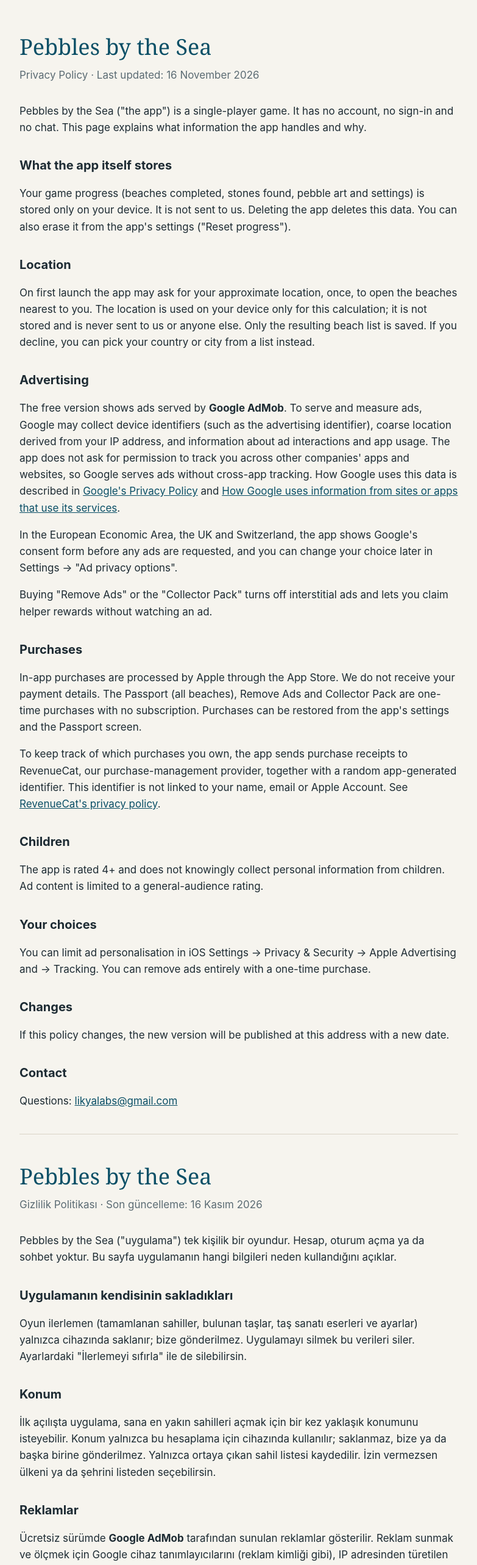
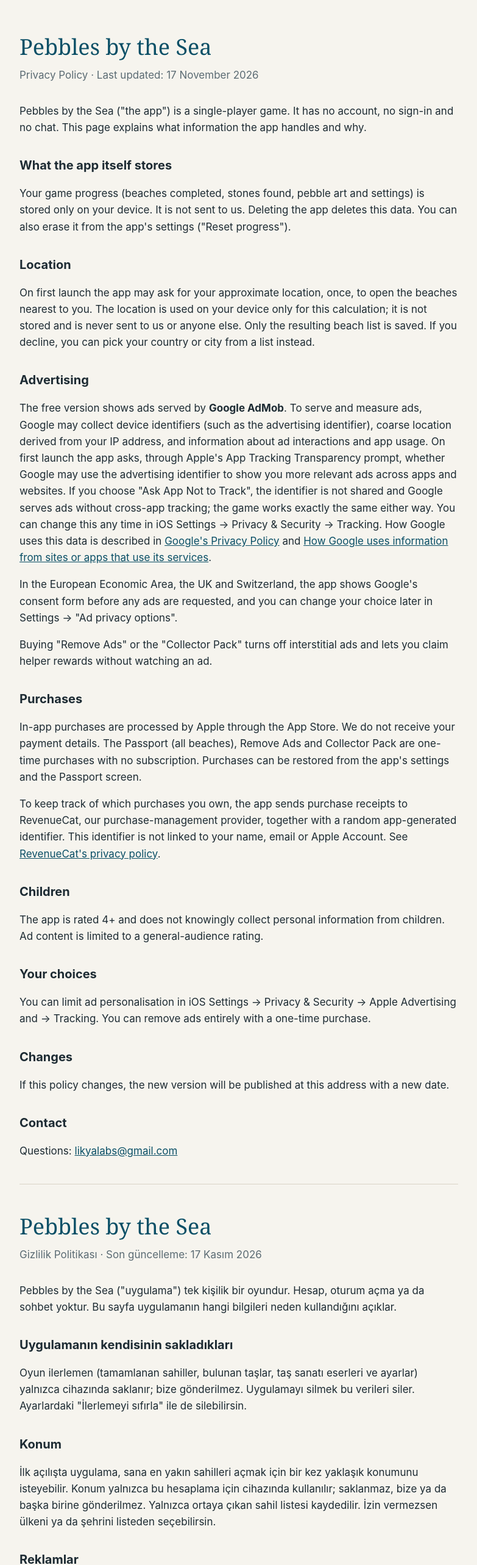
Before and after one commit to likya-labs/likya-labs.github.io, a plain HTML site: page pebbles/privacy.html in a window 1280 px wide. Shown: the top 2566 px of the page at 61% size, without its empty margins (248-1031 px from the left). Drawn offline with Linux system fonts and the light colour scheme.

Commit message:
Pebbles privacy: ATT izleme izni açıklaması

```diff
--- a/pebbles/privacy.html
+++ b/pebbles/privacy.html
@@ -19,7 +19,7 @@
 <body>
 <main>
   <h1>Pebbles by the Sea</h1>
-  <div class="sub">Privacy Policy · Last updated: 16 November 2026</div>
+  <div class="sub">Privacy Policy · Last updated: 17 November 2026</div>
 
   <p>Pebbles by the Sea ("the app") is a single-player game. It has no account, no sign-in and no chat. This page explains what information the app handles and why.</p>
 
@@ -30,7 +30,7 @@
   <p>On first launch the app may ask for your approximate location, once, to open the beaches nearest to you. The location is used on your device only for this calculation; it is not stored and is never sent to us or anyone else. Only the resulting beach list is saved. If you decline, you can pick your country or city from a list instead.</p>
 
   <h2>Advertising</h2>
-  <p>The free version shows ads served by <strong>Google AdMob</strong>. To serve and measure ads, Google may collect device identifiers (such as the advertising identifier), coarse location derived from your IP address, and information about ad interactions and app usage. The app does not ask for permission to track you across other companies' apps and websites, so Google serves ads without cross-app tracking. How Google uses this data is described in <a href="https://policies.google.com/privacy">Google's Privacy Policy</a> and <a href="https://policies.google.com/technologies/partner-sites">How Google uses information from sites or apps that use its services</a>.</p>
+  <p>The free version shows ads served by <strong>Google AdMob</strong>. To serve and measure ads, Google may collect device identifiers (such as the advertising identifier), coarse location derived from your IP address, and information about ad interactions and app usage. On first launch the app asks, through Apple's App Tracking Transparency prompt, whether Google may use the advertising identifier to show you more relevant ads across apps and websites. If you choose "Ask App Not to Track", the identifier is not shared and Google serves ads without cross-app tracking; the game works exactly the same either way. You can change this any time in iOS Settings → Privacy &amp; Security → Tracking. How Google uses this data is described in <a href="https://policies.google.com/privacy">Google's Privacy Policy</a> and <a href="https://policies.google.com/technologies/partner-sites">How Google uses information from sites or apps that use its services</a>.</p>
   <p>In the European Economic Area, the UK and Switzerland, the app shows Google's consent form before any ads are requested, and you can change your choice later in Settings → "Ad privacy options".</p>
   <p>Buying "Remove Ads" or the "Collector Pack" turns off interstitial ads and lets you claim helper rewards without watching an ad.</p>
 
@@ -54,7 +54,7 @@
 
   <div class="tr">
   <h1>Pebbles by the Sea</h1>
-  <div class="sub">Gizlilik Politikası · Son güncelleme: 16 Kasım 2026</div>
+  <div class="sub">Gizlilik Politikası · Son güncelleme: 17 Kasım 2026</div>
 
   <p>Pebbles by the Sea ("uygulama") tek kişilik bir oyundur. Hesap, oturum açma ya da sohbet yoktur. Bu sayfa uygulamanın hangi bilgileri neden kullandığını açıklar.</p>
 
@@ -65,7 +65,7 @@
   <p>İlk açılışta uygulama, sana en yakın sahilleri açmak için bir kez yaklaşık konumunu isteyebilir. Konum yalnızca bu hesaplama için cihazında kullanılır; saklanmaz, bize ya da başka birine gönderilmez. Yalnızca ortaya çıkan sahil listesi kaydedilir. İzin vermezsen ülkeni ya da şehrini listeden seçebilirsin.</p>
 
   <h2>Reklamlar</h2>
-  <p>Ücretsiz sürümde <strong>Google AdMob</strong> tarafından sunulan reklamlar gösterilir. Reklam sunmak ve ölçmek için Google cihaz tanımlayıcılarını (reklam kimliği gibi), IP adresinden türetilen kaba konumu ve reklam etkileşimi / uygulama kullanım bilgilerini toplayabilir. Uygulama seni başka şirketlerin uygulama ve sitelerinde takip etmek için izin istemez; Google reklamları uygulamalar arası takip olmadan sunar. Google'ın bu verileri nasıl kullandığı <a href="https://policies.google.com/privacy?hl=tr">Google Gizlilik Politikası</a>'nda açıklanır.</p>
+  <p>Ücretsiz sürümde <strong>Google AdMob</strong> tarafından sunulan reklamlar gösterilir. Reklam sunmak ve ölçmek için Google cihaz tanımlayıcılarını (reklam kimliği gibi), IP adresinden türetilen kaba konumu ve reklam etkileşimi / uygulama kullanım bilgilerini toplayabilir. Uygulama ilk açılışta Apple'ın Uygulama İzleme Şeffaflığı penceresiyle, Google'ın reklam kimliğini uygulamalar ve siteler arasında daha ilgili reklamlar için kullanıp kullanamayacağını sorar. "Uygulamadan İzlememesini İste" dersen kimlik paylaşılmaz ve Google reklamları uygulamalar arası takip olmadan sunar; oyun her iki durumda da aynı çalışır. Bu tercihi iOS Ayarlar → Gizlilik ve Güvenlik → İzleme bölümünden istediğin zaman değiştirebilirsin. Google'ın bu verileri nasıl kullandığı <a href="https://policies.google.com/privacy?hl=tr">Google Gizlilik Politikası</a>'nda açıklanır.</p>
   <p>Avrupa Ekonomik Alanı, Birleşik Krallık ve İsviçre'de uygulama, reklam istemeden önce Google'ın onay formunu gösterir; seçimini daha sonra Ayarlar → "Reklam gizlilik seçenekleri" bölümünden değiştirebilirsin.</p>
   <p>"Reklamsız" ya da "Koleksiyoncu Paketi" satın alındığında geçiş reklamları kapanır ve yardımcı ödülleri reklam izlemeden alınır.</p>
 
```
